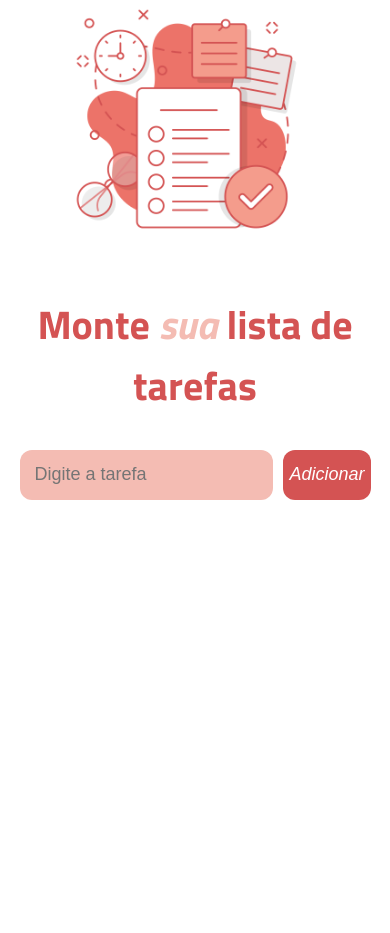
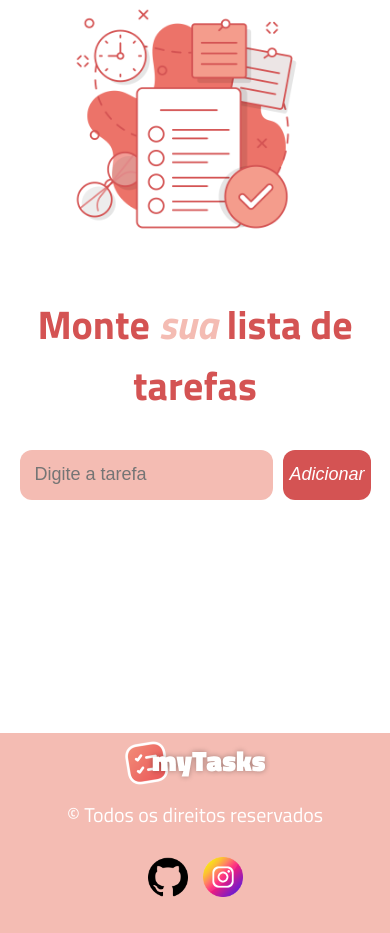
Before and after one commit to gabrieleriksn/lista-de-tarefas-js, a plain HTML site: page index.html in a window 390 px wide. Shown: the part 669-1602 px from the top of the page. Before the commit the page ends 1363 px from the top, so only its background shows below. Drawn offline with Linux system fonts and the light colour scheme.

Commit message:
Criação do footer do site

```diff
--- a/css/responsive.css
+++ b/css/responsive.css
@@ -11,6 +11,12 @@
         display: none;
     }
 
+    footer .contatos{
+        display: flex;
+        align-items: center;
+        justify-content: center;
+    }
+
     header{
         flex-direction: column;
         text-align: center;
--- a/css/style.css
+++ b/css/style.css
@@ -28,21 +28,21 @@ nav:hover{
     background-color: #f49c8c;
 }
 
-.logo{
+nav .logo{
     flex: 80%;
     margin-left: 5%;
     height: 70px;
     width: 180px;
 }
 
-.logo a img{
+nav .logo a img{
     transition-timing-function: ease;
     transition-duration: 750ms;
     transition-property: all;
     transition-delay: 50ms;
 }
 
-.logo a img:hover{
+nav .logo a img:hover{
     height: 70px;
 }
 
@@ -257,3 +257,28 @@ header .img-headline{
 .myTasks main .item.clicado{
     opacity: 0.8;
 }
+
+footer{
+    margin-top: 10%;
+    display: flex;
+    justify-content: center;
+    flex-direction: column;
+    align-items: center;
+    width: 100%;
+    height: 200px;
+    background-color: #f4bcb3;
+}
+
+footer p{
+    font-size: 20px;
+    padding: 0px;
+    margin: 0px;
+    color: white;
+}
+
+footer .contatos{
+    margin: 0px;
+    display: none;
+    height: 70px;
+    width: 110px;
+}
--- a/index.html
+++ b/index.html
@@ -44,6 +44,17 @@
         <main id="areaLista"></main>
     </section>
 
+    <footer>
+        <div class="logo">
+            <a href="#"><img src="img/logo.png" alt="logo do site myTasks" height="60px"></a>
+        </div>
+        <p>© Todos os direitos reservados</p>
+        <div class="contatos">
+            <a href="https://github.com/gabrieleriksn" target="_blank"><img src="img/logo-do-github.png" alt="logo do github"></a>
+            <a href="https://www.instagram.com/gabrieleriksn/" target="_blank"><img src="img/logo-do-instagram.png" alt="logo do instagram"></a>
+        </div>
+    </footer>
+
     <script src="js/controle.js"></script>
 </body>
 </html>
```
